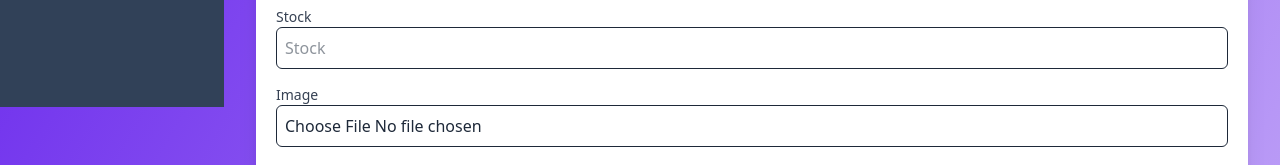
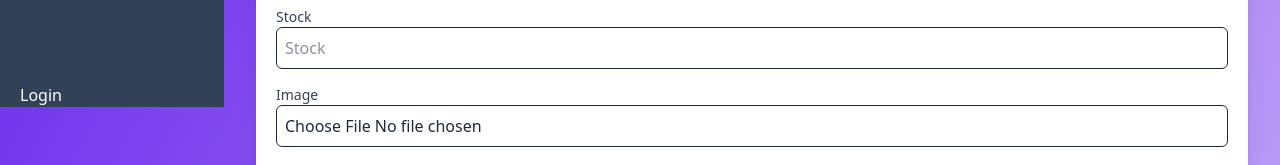
Before and after one commit to tipdoor-coders/tipdoor-vendor, a Next.js app: page /products in a window 1280 px wide. Shown: the part 694-859 px from the top of the page. Built offline with nearby package versions, Linux system fonts and the light colour scheme.

Commit message:
Add login link to navbar

```diff
--- a/components/Navbar.js
+++ b/components/Navbar.js
@@ -1,36 +1,57 @@
 'use client'
-import React from 'react'
+import React, { useState, useEffect } from 'react'
 import NavLink from 'next/link'
-import { usePathname } from 'next/navigation'
+import { usePathname, useRouter } from 'next/navigation'
 
 const Navbar = () => {
   const pathname = usePathname();
+  const router = useRouter();
+  const [isLoggedIn, setIsLoggedIn] = useState(false);
 
-  const isActive = (path) => {
-    return pathname === path
+  useEffect(() => {
+    const token = localStorage.getItem('accessToken');
+    setIsLoggedIn(!!token);
+  }, [pathname]);
+
+  const handleLogout = () => {
+    localStorage.removeItem('accessToken');
+    localStorage.removeItem('refreshToken');
+    setIsLoggedIn(false);
+    router.push('/login');
   }
 
   const baseClass = 'text-white py-3.5 px-5 transition-colors duration-300 ease-in-out hover:bg-slate-600';
-
-  const getNavClass = (path) => {
-    return `${baseClass} ${isActive(path) ? 'bg-slate-600' : ''
-      }`
-  }
+  const getNavClass = (path) => `${baseClass} ${pathname === path ? 'bg-slate-600' : ''}`;
 
   return (
     <nav className='w-56 bg-slate-700 flex flex-col sticky top-16 h-[91vh] overflow-y-auto'>
 
+      {/* Regular NavLinks */}
       <NavLink href='/home' className={getNavClass('/home')}>Dashboard</NavLink>
+      <NavLink href="/products" className={getNavClass('/products')}>Products</NavLink>
+      <NavLink href="/orders" className={getNavClass('/orders')}>Orders</NavLink>
+      <NavLink href="/analytics" className={getNavClass('/analytics')}>Analytics</NavLink>
+      <NavLink href="/promotions" className={getNavClass('/promotions')}>Promotions</NavLink>
+      <NavLink href="/settings" className={getNavClass('/settings')}>Settings</NavLink>
 
-      <NavLink href="/products" className={getNavClass('/products')}>Products</NavLink>
-
-      <NavLink href="/orders" className={getNavClass('/orders')}>Orders</NavLink>
-
-      <NavLink href="/analytics" className={getNavClass('/analytics')}>Analytics</NavLink>
-
-      <NavLink href="/promotions" className={getNavClass('/promotions')}>Promotions</NavLink>
-
-      <NavLink href="/settings" className={getNavClass('/settings')}>Settings</NavLink>
+      {/* Auth Section at bottom */}
+      <div className="mt-auto">
+        {isLoggedIn ? (
+          <button
+            onClick={handleLogout}
+            className="w-full text-left text-white py-3.5 px-5 transition-colors duration-300 ease-in-out hover:bg-red-600 bg-red-700 cursor-pointer"
+          >
+            Logout
+          </button>
+        ) : (
+          <NavLink
+            href="/login"
+            className={getNavClass('/login') + ' hover:bg-green-600'}
+          >
+            Login
+          </NavLink>
+        )}
+      </div>
 
     </nav>
   )
```
